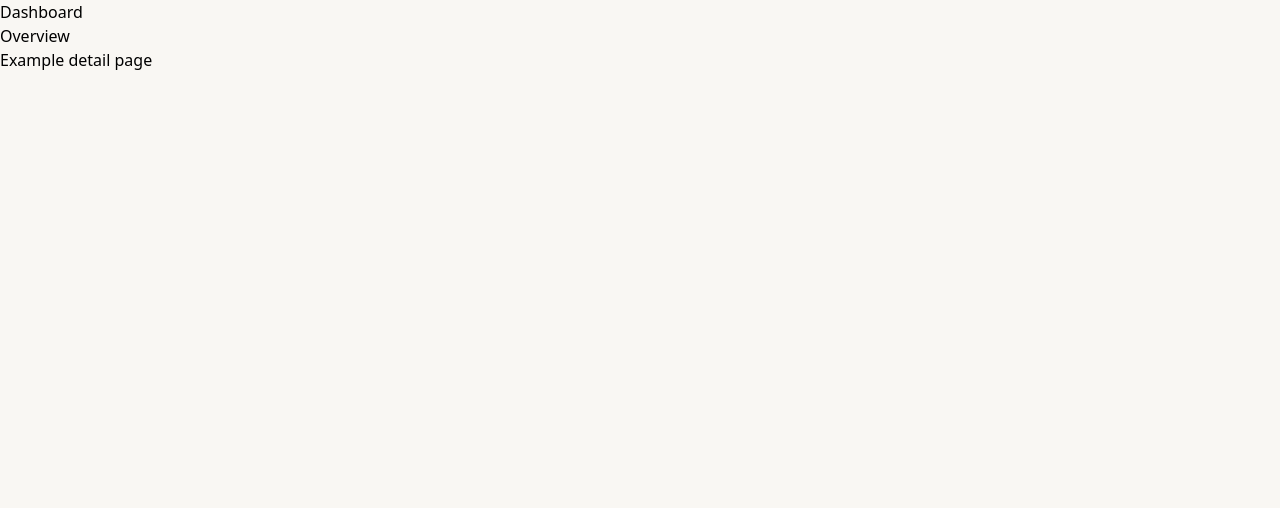
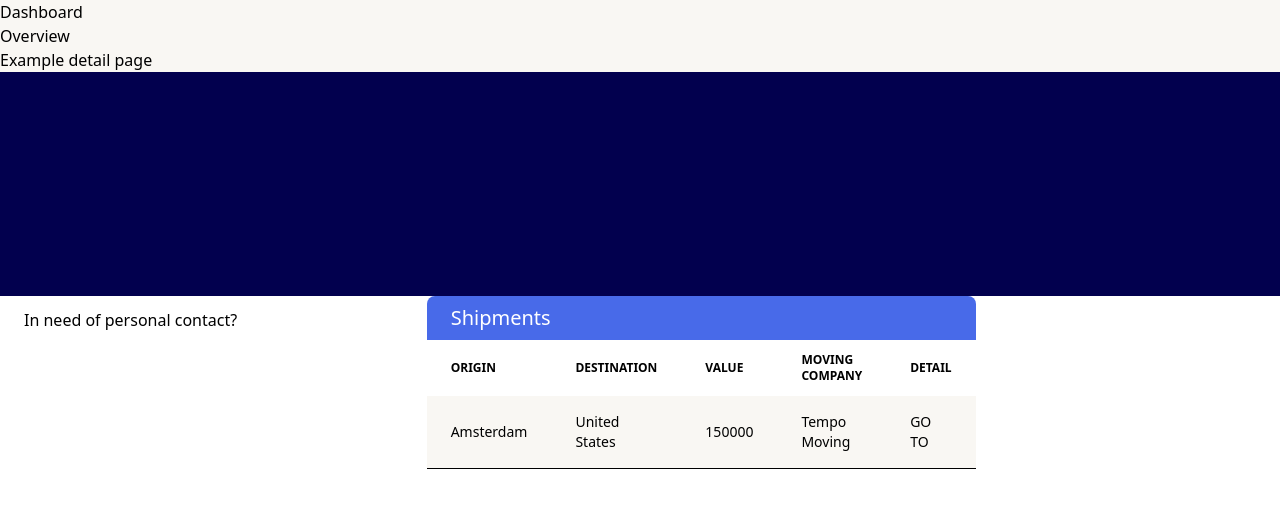
Before and after one commit to Patchyy/Bolster-insurance, a React (Create React App) app: page /dashboard/overview in a window 1280 px wide. Shown: the top 508 px of the page. Built offline with nearby package versions, Linux system fonts and the light colour scheme; data requests are answered from the project's data file.

Commit message:
FEAT: routing dashboard page and added styling

```diff
--- a/src/pages/Dashboard/DashboardOverview.view.tsx
+++ b/src/pages/Dashboard/DashboardOverview.view.tsx
@@ -25,7 +25,7 @@ const DashboardOverviewPage = () => {
       <h1>Overview</h1>
       <Link to="/dashboard/overview/1">Example detail page</Link>
 
-      {/* <div className="header bg-blue-dark w-full h-56"></div>
+      <div className="header bg-blue-dark w-full h-56"></div>
       <div className="xl:container md:mx-auto bg-white h-full">
         <div className="flex flex-row">
           <div className="basis-4/12">
@@ -85,7 +85,7 @@ const DashboardOverviewPage = () => {
             </div>
           </div>
         </div>
-      </div> */}
+      </div>
     </div>
   );
 };
```
